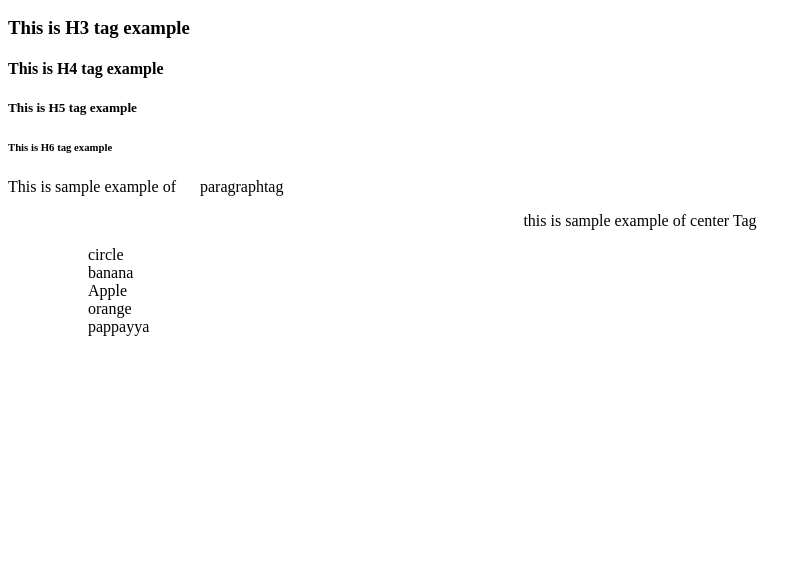
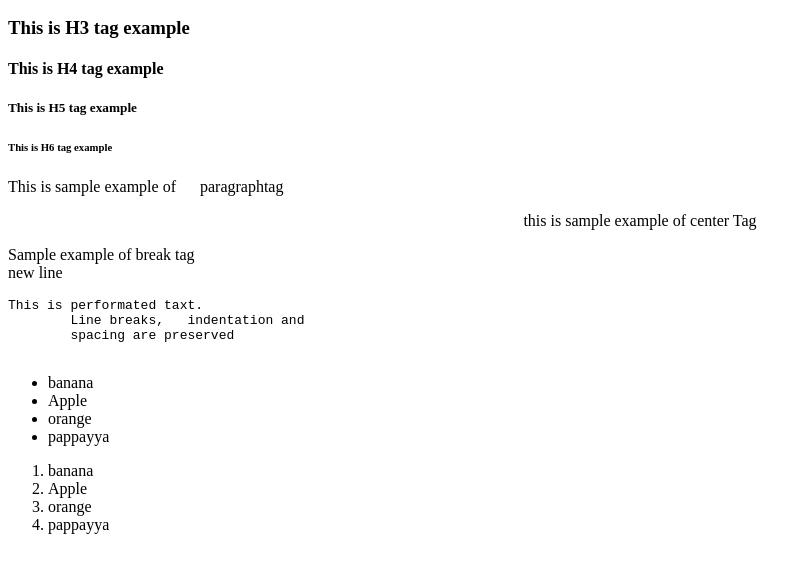
Before and after one commit to Ramanjaneya633/frontend, a plain HTML site: page DAY2/tags.html in a window 1280 px wide. Shown: the part 110-682 px from the top of the page, without its empty margins (0-812 px from the left). Drawn offline with Linux system fonts and the light colour scheme.

Commit message:
formatingtag

```diff
--- a/DAY2/tags.html
+++ b/DAY2/tags.html
@@ -10,22 +10,34 @@
    <h1>This is H1 tag example</h1>
    <h2>This is H2 tag example</h2>
    <h3>This is H3 tag example</h3>
+
    <h4>This is H4 tag example</h4>
    <h5>This is H5 tag example</h5>
    <h6>This is H6 tag example</h6>
-   <!-- paragraph Tag -->
+   <!-- paragraph tag -->
     <p>This is sample example of &nbsp; &nbsp;&nbsp; paragraphtag</p>
     <!-- center Tag -->
      <center>this is sample example of center Tag</center>
-
+     <!-- break tag -->
+      <P>Sample example of break tag <br>new line</P>
+     <!-- preformating tag -->
+      <pre>This is performated taxt.
+        Line breaks,   indentation and
+        spacing are preserved
+      </pre>
      <!-- listing Tag-->
       <ul>
-        <ol>circle</ol>
-        <ol>banana</ol>
-        <ol>Apple</ol>
-        <ol>orange</ol>
-        <ol>pappayya</ol>
+        <li>banana</li>
+        <li>Apple</li>
+        <li>orange</li>
+        <li>pappayya</li>
       </ul>
+      <ol>
+        <li>banana</li>
+        <li>Apple</li>
+        <li>orange</li>
+        <li>pappayya</li>
+      </ol>
 
 
 </body>
```
Also changed, not shown: DAY2/Formatingtags.html (added, +11 -0 lines).
